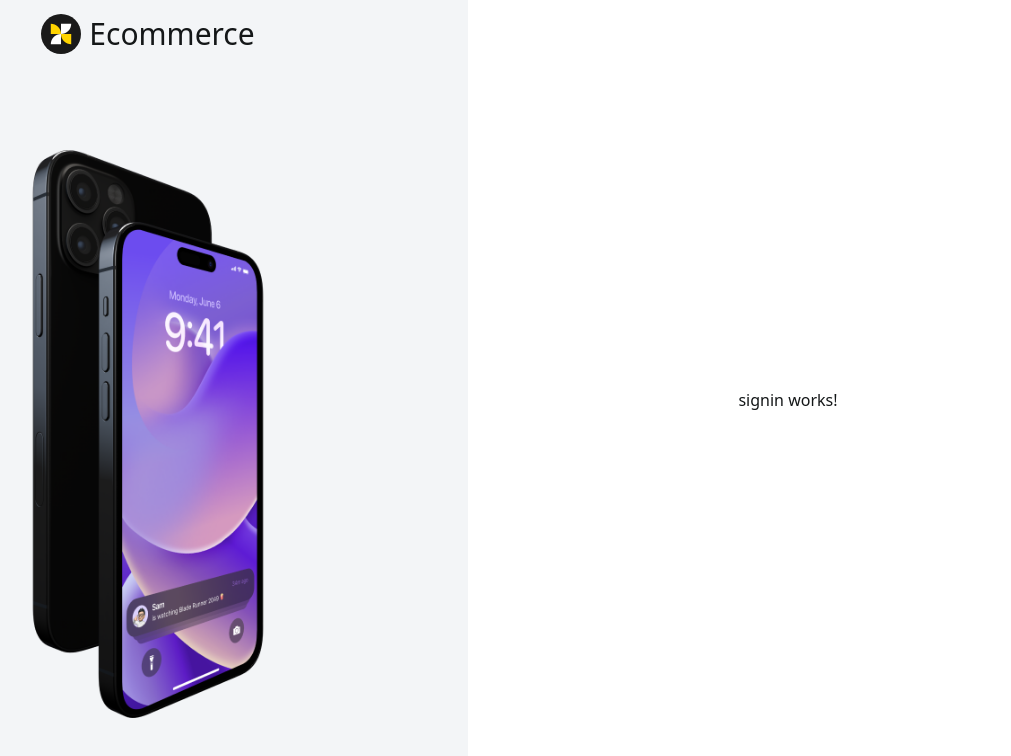
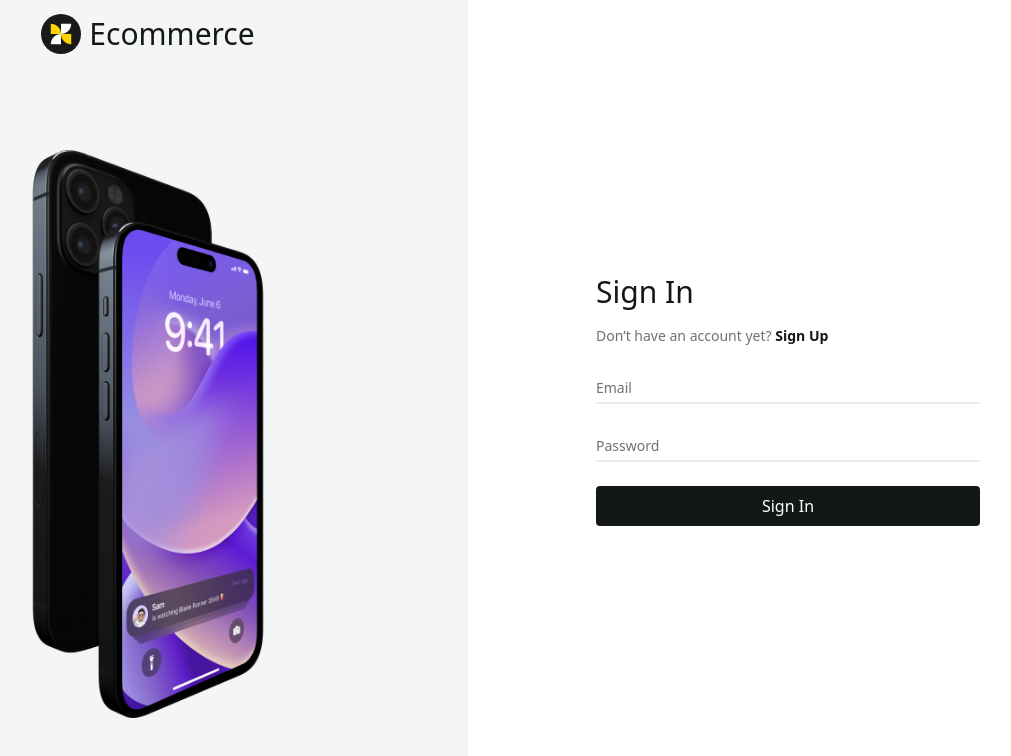
Before and after one commit to madhav-nasit/ecommerce-angular, an Angular app: page /auth/signin in a window 1280 px wide. Shown: the top 756 px of the page, without its empty margins (172-1183 px from the left). Built offline with nearby package versions, Linux system fonts and the light colour scheme.

Commit message:
feat: signin component with reactive form controls

```diff
--- a/src/app/auth/signin/signin.component.html
+++ b/src/app/auth/signin/signin.component.html
@@ -1 +1,22 @@
-<p>signin works!</p>
+<div class="w-full p-8 md:max-w-md">
+    <!-- Heading section -->
+    <h1 class="mb-4 text-3xl font-normal">Sign In</h1>
+    <p class="mb-4 text-sm text-light dark:text-light-dark">
+        Don’t have an account yet?
+        <a class="cursor-pointer font-semibold text-color hover:text-button-hover dark:text-color-dark dark:hover:text-hover"
+            routerLink="/auth/signup" routerLinkActive="active" ariaCurrentWhenActive="page">Sign Up</a>
+    </p>
+
+    <form id="form-container" [formGroup]="signinForm" (ngSubmit)="onSubmit()">
+        <app-input id="email" type="email" label="Email" [control]="signinForm.controls.email"
+            [error]="getEmailError()" />
+        <app-input id="password" type="password" label="Password" [control]="signinForm.controls.password"
+            [error]="getPasswordError()" />
+        <!-- Sign-in button -->
+        <app-button type="submit" extraClass="mt-2 w-full" [disabled]="!signinForm.valid">Sign In</app-button>
+    </form>
+
+    @if (false) {
+    <app-spinner></app-spinner>
+    }
+</div>
--- a/src/app/auth/signin/signin.component.ts
+++ b/src/app/auth/signin/signin.component.ts
@@ -1,12 +1,70 @@
-import { Component } from '@angular/core';
+import { Component, HostBinding } from '@angular/core';
+import { SpinnerComponent } from '../../components/spinner/spinner.component';
+import { InputComponent } from '../../components/input/input.component';
+import { ButtonComponent } from '../../components/button/button.component';
+import { FormControl, FormGroup, ReactiveFormsModule, Validators } from '@angular/forms';
+import { RouterLink, RouterLinkActive, RouterOutlet } from '@angular/router';
 
 @Component({
   selector: 'app-signin',
   standalone: true,
-  imports: [],
+  imports: [
+    ReactiveFormsModule,
+    SpinnerComponent,
+    InputComponent,
+    ButtonComponent,
+    RouterOutlet,
+    RouterLink,
+    RouterLinkActive,
+  ],
   templateUrl: './signin.component.html',
-  styleUrl: './signin.component.css'
+  styleUrl: './signin.component.css',
 })
 export class SigninComponent {
+  passwordRegex = /^(?=.*[a-z])(?=.*[A-Z])(?=.*\d)(?=.*[@$!%*?&])[A-Za-z\d@$!%*?&]{8,}$/;
+  signinForm = new FormGroup({
+    email: new FormControl('', [Validators.required, Validators.email]),
+    password: new FormControl('', [Validators.required, Validators.pattern(this.passwordRegex)]),
+  });
 
+  @HostBinding('class') get classes(): string {
+    return `flex w-full justify-center md:my-auto`;
+  }
+
+  onSubmit() {
+    console.log('this.signinForm.value', this.signinForm.value);
+  }
+
+  getEmailError(): string | undefined {
+    const emailControl = this.signinForm.controls.email;
+    if (
+      emailControl.invalid &&
+      (emailControl.dirty || emailControl.touched) &&
+      emailControl.errors
+    ) {
+      if (emailControl.errors['required']) {
+        return 'Email is required';
+      } else if (emailControl.errors['email']) {
+        return 'Email is not valid';
+      }
+    }
+    return undefined;
+  }
+
+  getPasswordError(): string | undefined {
+    const passwordControl = this.signinForm.controls.password;
+    if (
+      passwordControl.invalid &&
+      (passwordControl.dirty || passwordControl.touched) &&
+      passwordControl.errors
+    ) {
+      console.log('passwordControl.errors', passwordControl.errors);
+      if (passwordControl.errors['required']) {
+        return 'Password is required';
+      } else if (passwordControl.errors['pattern']) {
+        return 'Password must be at least 8 characters long, contain an uppercase letter, a lowercase letter, a number, and a special character';
+      }
+    }
+    return undefined;
+  }
 }
```
